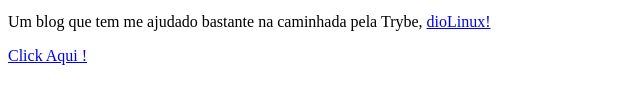
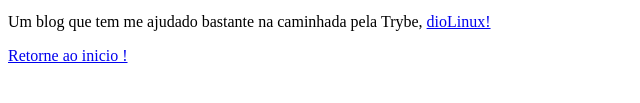
Before and after one commit to devRenatoRodrigues/portfolio, a plain HTML site: page index.html in a window 1280 px wide. Shown: the part 575-678 px from the top of the page, 0-640 px from the left. Drawn offline with Linux system fonts and the light colour scheme.

Commit message:
link foto2

```diff
--- a/index.html
+++ b/index.html
@@ -30,10 +30,10 @@
     </ul>
 
     <p>Um blog que tem me ajudado bastante na caminhada pela Trybe, <a href="https://diolinux.com.br/"
-    target="_blank">dioLinux! </a>
+            target="_blank">dioLinux! </a>
     </p>
 
-    <p><a href= "#foto" >Click Aqui !</a></p>
+    <p><a href="#foto">Retorne ao inicio !</a></p>
 
 
 
```
